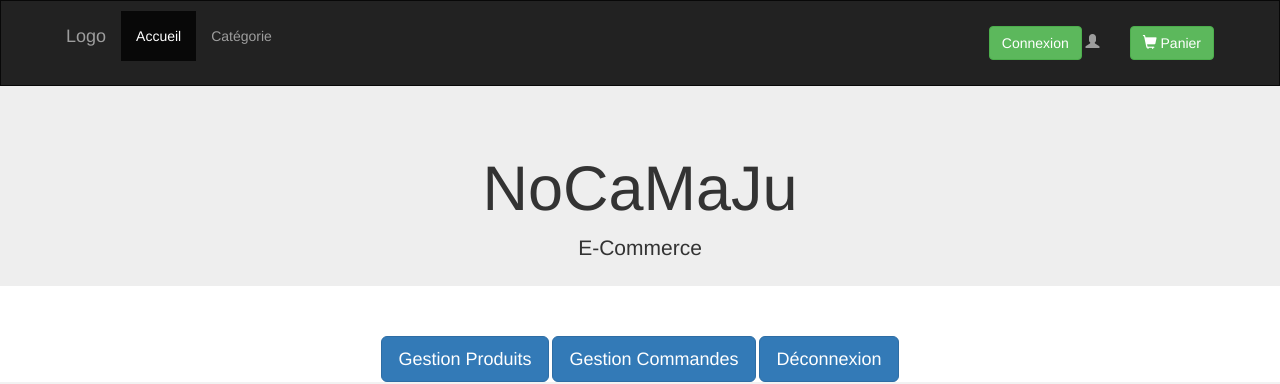
After one commit to Gjuju/SymfonyProject2, a Symfony app: template templates/admin/compte.html.twig in a window 1280 px wide; the page is wider, and only the part inside the window is pictured. The commit adds this page. Shown: the top 384 px of that part. Run offline with Twig, Linux system fonts and the light colour scheme; the template is opened without the code that fills it, so the values that code supplies are empty; some libraries are stand-ins or nearby versions.

Commit message:
modifs menu admin + twigg admin

```diff
--- /dev/null
+++ b/templates/admin/compte.html.twig
@@ -0,0 +1,31 @@
+{% extends 'base.html.twig' %}
+
+
+
+{% block title %}Détail produit{% endblock %}
+
+{% block body %}
+
+
+    <div class="container text-center">
+
+    {% if is_granted('ROLE_USER') %}
+    <h1 class="text-center">{{app.user.username}}</h1>
+        <a href={{path('compte_user')}}><button class="btn btn-lg btn-primary" type="button">Mon compte</button></a>
+        <a href={{path('commandes_user')}}><button class="btn btn-lg btn-primary" type="button">Mes commandes</button></a>
+    {% else %}
+    <h1 class="text-center">{{app.user.username}}</h1>
+        <a href={{path('produits_admin')}}><button class="btn btn-lg btn-primary" type="button">Gestion Produits</button></a>
+        <a href={{path('commandes_admin')}}><button class="btn btn-lg btn-primary" type="button">Gestion Commandes</button></a>
+    {% endif %}
+
+
+
+
+    <a href={{path('app_logout')}}><button class="btn btn-lg btn-primary" type="button">Déconnexion</button></a>
+
+    </div>
+
+
+
+{% endblock %}
--- a/templates/base.html.twig
+++ b/templates/base.html.twig
@@ -63,22 +63,22 @@
             <!-- Signin & Signup -->
             <li>
             {% if is_granted('ROLE_ADMIN') %}
-              <a href={{path('app_logout')}}>
+              <a href={{path('compte')}}>
                 <button type="button"
                   class="btn btn-success btn-md"
                   data-toggle="modal"
                   data-target=".login-register-form">
-                  Déconnexion admin
+                  Mon Compte
                 </button>
                 <span class="glyphicon glyphicon-user"></span>
               </a>
               {% elseif is_granted('ROLE_USER') %}
-              <a href={{path('app_logout')}}>
+              <a href={{path('compte')}}>
                 <button type="button"
                   class="btn btn-success btn-md"
                   data-toggle="modal"
                   data-target=".login-register-form">
-                  Déconnexion user
+                  Mon Compte
                 </button>
                 <span class="glyphicon glyphicon-user"></span>
               </a>
```
Also changed, not shown: src/Controller/AdminController.php (+10 -0 lines), templates/security/login.html.twig (+5 -5 lines), 1 other file.
